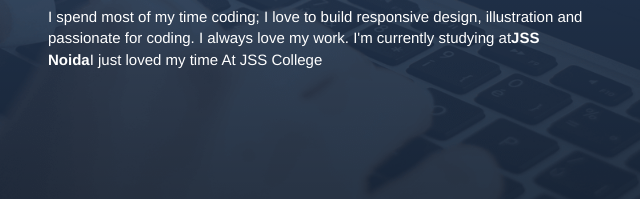
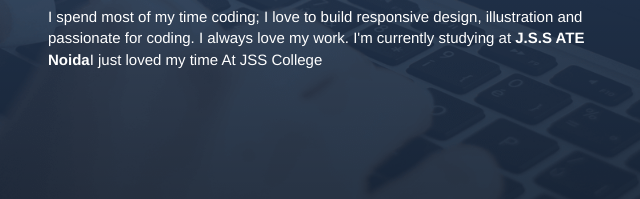
Before and after one commit to davuttam/gautampanday.github.io, a plain HTML site: page uttam.html in a window 1280 px wide. Shown: the part 400-599 px from the top of the page, 607-1247 px from the left. Drawn offline with Linux system fonts and the light colour scheme.

Commit message:
i currently  studying at JSS ATE

```diff
--- a/uttam.html
+++ b/uttam.html
@@ -28,7 +28,7 @@ Gautam Pandey | home
     </div>
     <div class="col-sm-6 text-center-xs">
       <h1 class="text-white intro animated hiding" data-animation="fadeInDown" data-delay="500">Hi....,<br><small class="text-white">a bit about me:</small></h1>
-      <p class="text-white animated hiding" data-animation="fadeInDown" data-delay="500">I spend most of my time coding; I love to build responsive design, illustration and passionate for coding. I always love my work. I'm currently studying at<strong>JSS Noida</strong>I just loved my time At JSS College</p>
+      <p class="text-white animated hiding" data-animation="fadeInDown" data-delay="500">I spend most of my time coding; I love to build responsive design, illustration and passionate for coding. I always love my work. I'm currently studying at <strong>J.S.S ATE Noida</strong>I just loved my time At JSS College</p>
     </div>
   </div>
 </section>
```
